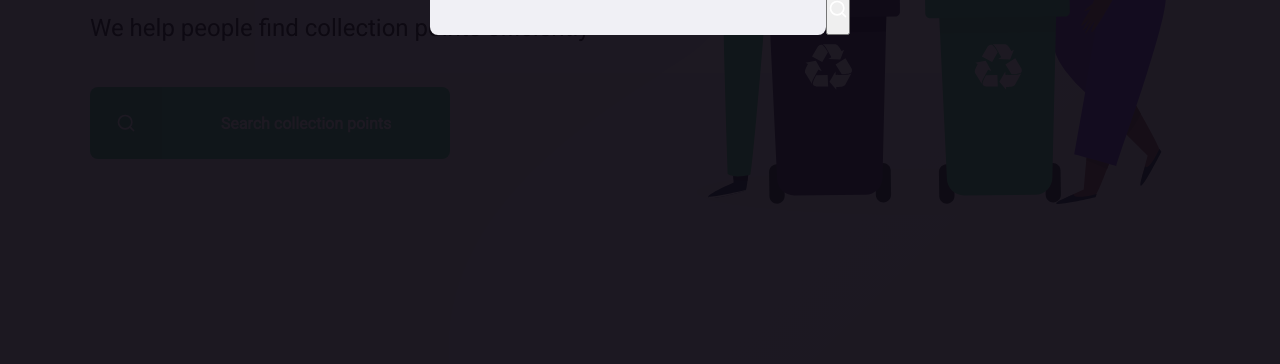
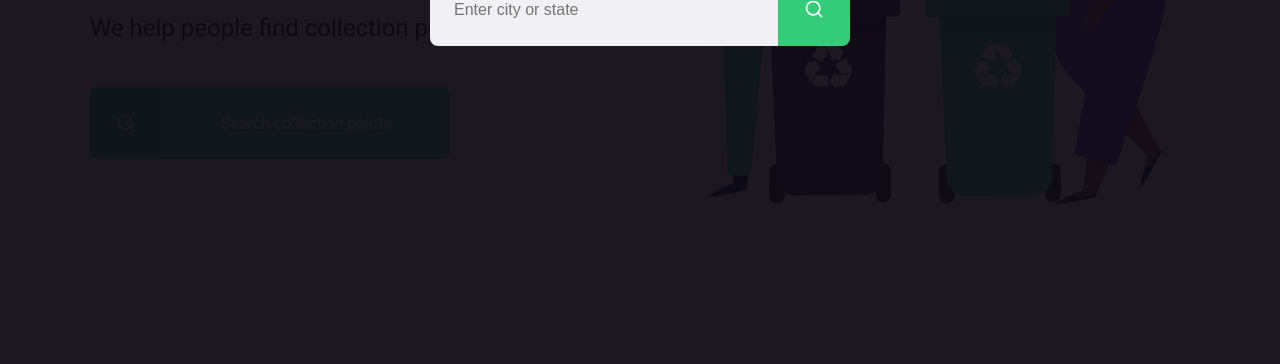
Before and after one commit to WalissonCF/nextLevel, a plain HTML site: page next_level/nlw/index.html in a window 1280 px wide. Shown: the part 436-800 px from the top of the page. Drawn offline with Linux system fonts and the light colour scheme.

Commit message:
Modal configuration made in css

```diff
--- a/next_level/nlw/index.html
+++ b/next_level/nlw/index.html
@@ -11,7 +11,7 @@
         <link rel="stylesheet" href="/styles/responsive.css">
     </head>
     <body>
-        <div id="page-home">
+        <div id="page-home" class="hide">
             <div class="content">
                 <header>
                    <!-- Left the elements next to each other -->
@@ -38,7 +38,7 @@
                 <form action="">
                     <label for="search">Cities or states</label>
                     <div class="search field">
-                        <input type="text" name="search">
+                        <input type="text" name="search" placeholder="Enter city or state">
                         <button>
                             <img src="/assets/search.svg" alt="Search">
                         </button>
--- a/next_level/nlw/styles/modal.css
+++ b/next_level/nlw/styles/modal.css
@@ -9,6 +9,10 @@
     justify-content: center;
     align-items: center;
     transition: 400ms;
+}
+
+#modal.hide {
+    display: none;
 }
 
 #modal .content {
@@ -55,7 +59,7 @@
     is 420px */
     flex: 1;
     background-color: #f0f0f5;
-    border-radius: 8px;
+    border-radius: 8px 0 0 8px;
     border: 0;
     padding: 16px 24px;
     font-size: 16px;
@@ -63,5 +67,13 @@
 }
 
 #modal form button {
+    width: 72px;
+    height: 72px;
+    background-color: var(--primary-color);
+    border: 0;
+    border-radius: 0 8px 8px 0;
+}
 
+#modal form button:hover {
+    background-color: #2fb85e;
 }
```
